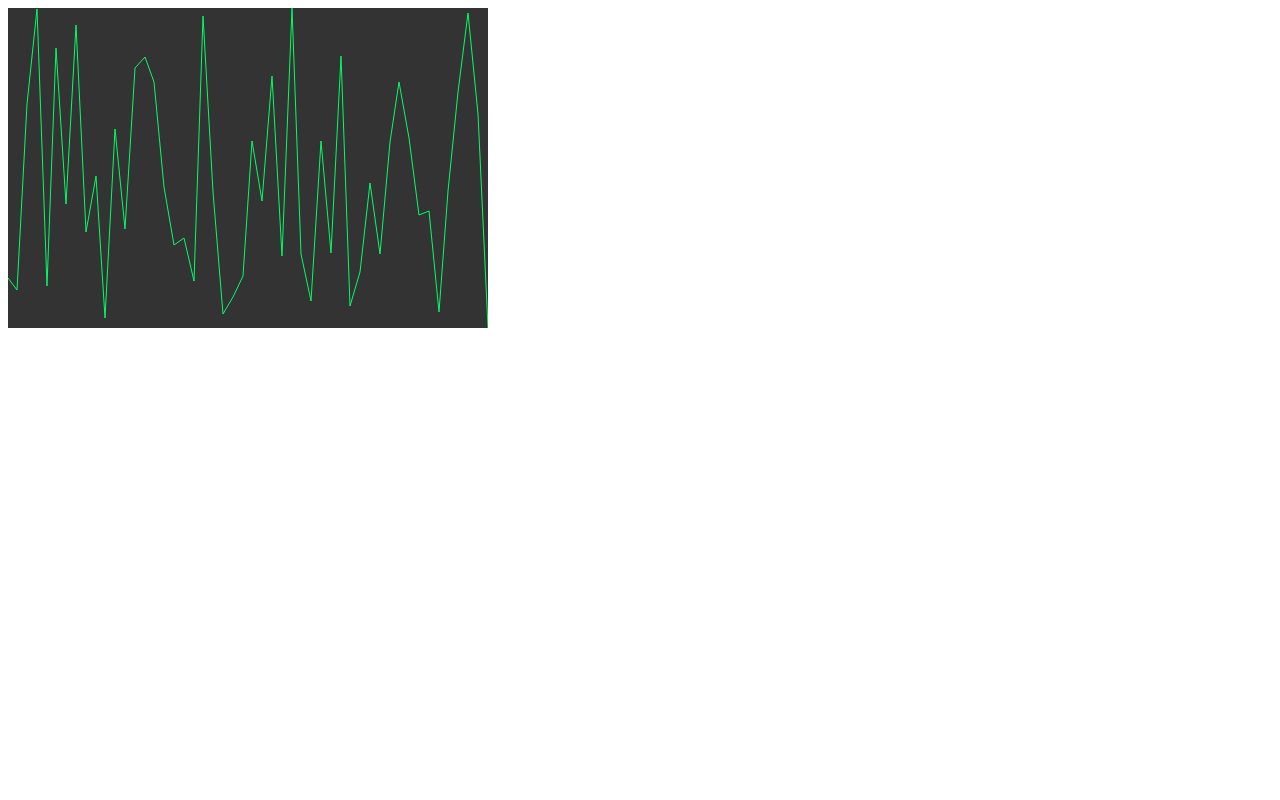
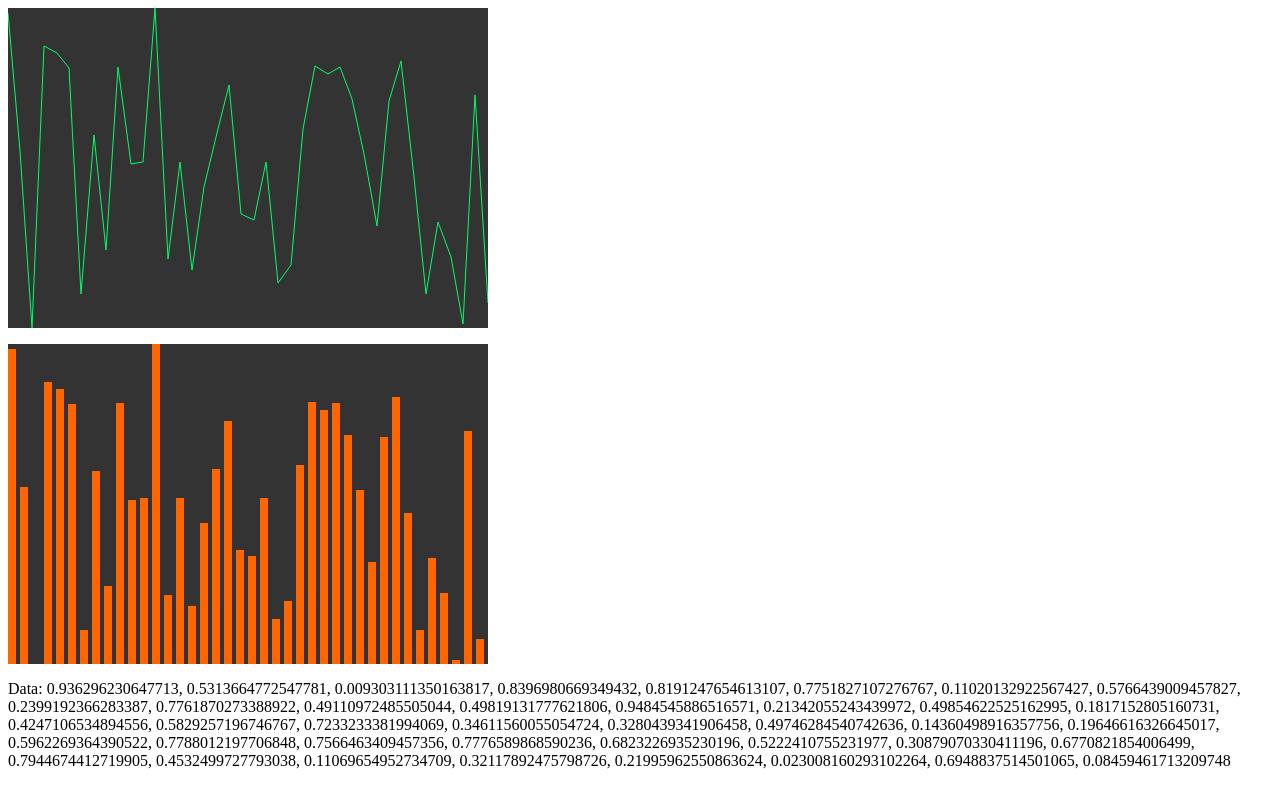
Before and after one commit to asafonov/cgl5, a plain HTML site: page index.html in a window 1280 px wide. Drawn offline with Linux system fonts and the light colour scheme.

Commit message:
bar plot added

```diff
--- a/example.js
+++ b/example.js
@@ -1,7 +1,20 @@
+var spam = [];
+for (var i=0; i<40; i++) {
+    spam.push(Math.random());
+}
+
+
 function plot2DExample(canvas_id, stroke_style) {
-    var spam = [];
-    for (var i=0; i<50; i++) {
-	spam.push(Math.random());
-    }
     plot2D(canvas_id, spam, stroke_style);
 }
+
+function printData() {
+    document.write('<p>Data: '+spam[0]);
+    for (var i=1; i<spam.length; i++) {
+	document.write(', '+spam[i]);
+    }
+}
+
+function bar2DExample(canvas_id, stroke_style) {
+    bar2D(canvas_id, spam, stroke_style);
+}
--- a/index.html
+++ b/index.html
@@ -5,6 +5,12 @@
 <script src="./lib/plot2d.js"></script>
 <script src="./lib/core.js"></script>
 </head>
-<body onload="plot2DExample('example', '#00ff66');">
-<canvas id="example" width="480" height="320" style="background-color:#333333;" />
+<body onload="">
+<p><canvas id="example" width="480" height="320" style="background-color:#333333;" /></p>
+<p><canvas id="bar_example" width="480" height="320" style="background-color:#333333;" /></p>
+<script>
+printData();
+plot2DExample('example', '#00ff66');
+bar2DExample('bar_example', '#ff6600');
+</script>
 </body>
--- a/lib/core.js
+++ b/lib/core.js
@@ -15,7 +15,7 @@ var screen2D = function (screen_width, screen_height, max_value, min_value, step
 
     this.calcScreenXY = function(x,y) {
 	var val_x = parseInt(x*(sw/(step_counts-1)));
-	var val_y = parseInt(y*sh/(max_value-min_value)-min_value*sh/(max_value-min_value));
+	var val_y = sh-parseInt(y*sh/(max_value-min_value)-min_value*sh/(max_value-min_value));
 	return {x:val_x, y:val_y}
     }
 }
--- a/lib/plot2d.js
+++ b/lib/plot2d.js
@@ -15,3 +15,18 @@ function plot2D(canvas_id, data, stroke_style) {
     }
     ctx.stroke();
 }
+
+function bar2D(canvas_id, data, fill_style) {
+    var min_value = getMinArrayValue(data);
+    var max_value = getMaxArrayValue(data);
+    var cvs = document.getElementById(canvas_id);
+
+    var scr = new screen2D(parseInt(cvs.width), parseInt(cvs.height), max_value, min_value, data.length);
+    var ctx = cvs.getContext('2d');
+    ctx.fillStyle = fill_style;
+    width = parseInt(cvs.width/data.length*2/3);
+    for (i=0; i<data.length; i++) {
+	spam = scr.calcScreenXY(i, data[i]);
+	ctx.fillRect(parseInt(i*cvs.width/data.length), spam.y, width, cvs.height-spam.y);
+    }
+}
```
